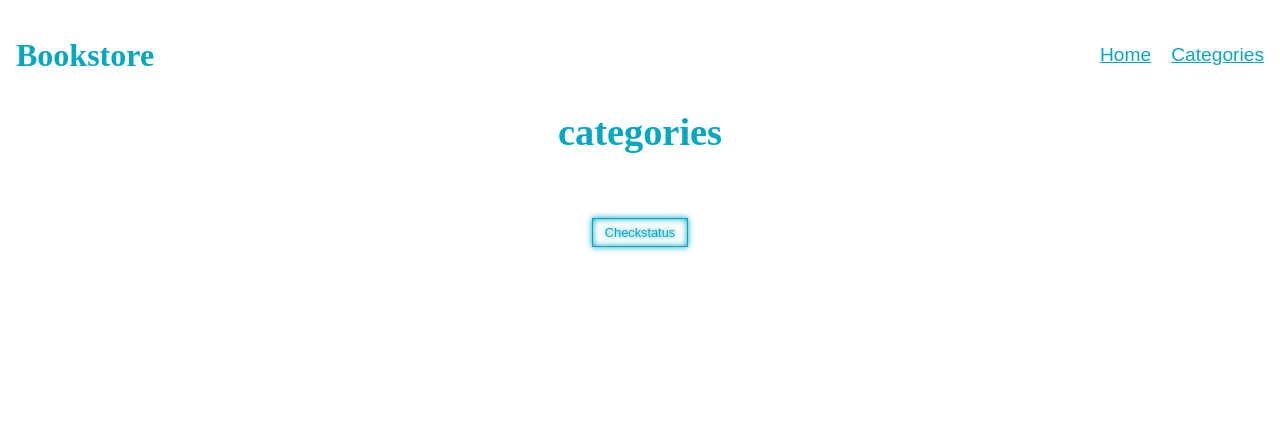
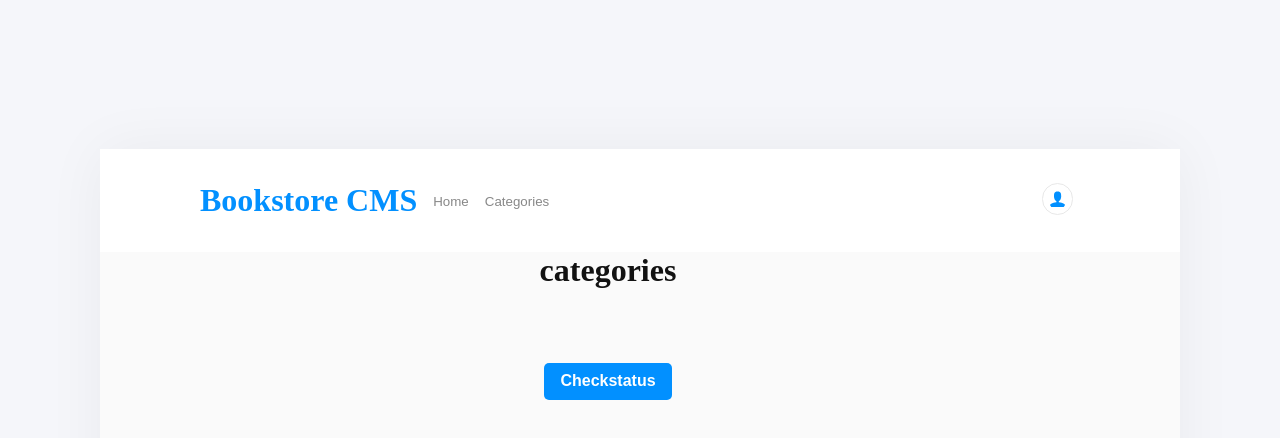
Before and after one commit to vikas924/bookstore, a React (Create React App) app: page /Categories in a window 1280 px wide. Shown: the top 438 px of the page. Built offline with nearby package versions, Linux system fonts and the light colour scheme.

Commit message:
update style

```diff
--- a/package.json
+++ b/package.json
@@ -12,7 +12,9 @@
     "big.js": "^6.2.1",
     "prop-types": "^15.8.1",
     "react": "^18.2.0",
+    "react-circular-progressbar": "^2.1.0",
     "react-dom": "^18.2.0",
+    "react-icons": "^4.10.1",
     "react-redux": "^8.1.1",
     "react-router-dom": "^6.14.1",
     "react-scripts": "5.0.1",
--- a/src/App.css
+++ b/src/App.css
@@ -5,12 +5,278 @@
 }
 
 :root {
-  --clr--neon: hsl(188, 94%, 39%);
-  --clr--bg: hsl(0, 0%, 100%);
+  --clr--white: #fafafa;
+  --azure: #0290ff;
+  --black-5: rgba(0, 0, 0, 0.05);
+  --pale-grey: #f5f6fa;
+  --white-Three: #e8e8e8;
 }
 
+
 .wraper {
-  min-height: 100vh;
-  color: var(--clr--neon);
-  background-color: var(--clr--bg);
+  background-color: var(--pale-grey);
+  padding: 9.313rem 6.25rem 11.75rem;
+  font-family: Montserrat;
 }
+
+.wrap {
+  border-radius: 4px;
+  box-shadow: 0 0 60px 0 var(--black-5);
+  background-color: var(--clr--white);
+}
+
+.navbar {
+  display: flex;
+  padding: 1.813rem 6.25rem;
+  justify-content: space-between;
+  background-color: #ffff;
+}
+
+.container {
+  display: flex;
+  align-items: center;
+  gap: 1rem;
+}
+
+.links {
+  list-style: none;
+}
+
+.linkbutton {
+  border: none;
+  background-color: transparent;
+}
+
+.link {
+  text-decoration: none;
+  color: #121212;
+  opacity: 0.5;
+}
+
+.link:hover,
+.link:focus {
+  opacity: 1;
+}
+
+.header {
+  color: var(--azure);
+}
+
+.navbutton {
+  width: 45px;
+  height: 45px;
+  border: none;
+  background-color: transparent;
+}
+
+#List {
+  padding: 2rem 6.25rem 12rem 6.25rem;
+}
+
+.list {
+  display: flex;
+  display: flex;
+  flex-direction: column;
+  gap: 1rem;
+}
+
+.paradiv {
+ display: flex;
+ justify-content: space-between;
+ width: 100%;
+ padding: 2rem 1.688rem 1.6rem;
+ border-radius: 4px;
+ border: solid 1px #e8e8e8;
+ background-color: #ffff;
+}
+
+.bookfirstdivpara {
+  color: #121212;
+  font-size: 1rem;
+  font-weight: bold;
+  opacity: 0.5;
+  margin-bottom: 0.25rem;
+}
+
+.bookfirstdivheading {
+  color: #121212;
+  font-family: RobotoSlab;
+  letter-spacing: -0.2px;
+  font-weight: bold;
+  font-size: 1.5rem;
+}
+
+.bookfirstdivpara2 {
+  margin: 4px 0 0;
+  font-family: RobotoSlab;
+  font-size: 0.9rem;
+  font-weight: 300;
+  color: #4386bf;
+}
+
+.book1innerdiv {
+  margin-top: 1rem;
+}
+
+.book1button {
+  background: none;
+  color: #4386bf;
+  border: none;
+  padding: 0.4rem 1rem;
+}
+
+.book1difference {
+  border-inline: 1px solid  #e8e8e8;
+}
+
+.bookdiv2 {
+  display: flex;
+  align-items: center;
+}
+
+.bookinnerdiv1 {
+  display: flex;
+  padding-right: 4.9rem;
+  border-right: 1px solid  #e8e8e8;
+  align-items: center;
+  gap: 1rem;
+  height: 80%;
+}
+
+.bookdivheading2 {
+  font-size: 2rem;
+  color: #121212;
+}
+
+.bookdivpara2 {
+  font-size: 0.9rem;
+  color: #121212;
+}
+
+.progressbar {
+  width: 90px;
+  height: 89.9px;
+}
+
+.bookinnerdiv2 {
+  padding: 0 8.5rem 0 3.7rem;
+}
+
+.bookinnerdiv2para {
+  opacity: 0.5;
+  font-family: RobotoSlab;
+  font-size: 0.9rem;
+  font-weight: 300;
+  color: #121212;
+  margin-bottom: 0.5rem;
+}
+
+.bookinnerdiv2para2 {
+  font-family: RobotoSlab;
+  font-size: 1rem;
+  font-weight: 300;
+  color: #121212;
+  margin-bottom: 1.4rem;
+}
+
+.bookinnerdiv2button {
+  font-family: RobotoSlab;
+  padding: 7px 19px 8px 22px;
+  border-radius: 3px;
+  color: #ffff;
+  background-color: var(--azure);
+  text-transform: uppercase;
+  border: none;
+}
+
+.form {
+  display: flex;
+  flex-direction: row;
+  justify-content: space-between;
+  margin-top: 1rem;
+}
+
+.line {
+  width: 100%;
+  margin: 40px 1px 29px 0;
+  border: solid 1px #dbdbdb;
+}
+
+#heading2 {
+  opacity: 0.4;
+  border-radius: 4px;
+  color: #000;
+}
+
+.titleinput {
+  width: 55%;
+  border: solid 1px #e8e8e8;
+  height: 2.3rem;
+  background-color: #fff;
+  border-radius: 5px;
+  font-size: 1rem;
+  padding-left: 8px;
+}
+
+.authorinput {
+  width: 25%;
+  border: solid 1px #e8e8e8;
+  background-color: #fff;
+  height: 2.3rem;
+  border-radius: 4px;
+  font-size: 1rem;
+  padding-left: 8px;
+}
+
+.formbutton {
+  width: 15%;
+}
+
+.formbutton button {
+  width: 100%;
+  height: 2.3rem;
+  border-radius: 5px;
+  border: none;
+  font-size: 1rem;
+  font-weight: bold;
+  color: #fff;
+  background-color: #0290ff;
+  cursor: pointer;
+  padding: 0.5rem 1rem;
+
+}
+
+.status {
+  display: flex;
+  flex-direction: column;
+  gap: 2rem;
+  align-items: center;
+  padding-right: 4rem;
+  min-height: 80vh;
+}
+
+.status h1 {
+  color: #121212;
+  font-family: RobotoSlab;
+  font-weight: bold;
+  font-size: 2rem;
+}
+
+.status p {
+  margin-top: -0.5rem;
+  width: 5rem;
+  height: 1.125rem;
+  font-size: 0.875rem;
+}
+
+.statusbutton {
+  height: 2.3rem;
+  border-radius: 5px;
+  border: none;
+  font-size: 1rem;
+  font-weight: bold;
+  color: #fff;
+  background-color: #0290ff;
+  cursor: pointer;
+  padding: 0.5rem 1rem;
+}
--- a/src/App.js
+++ b/src/App.js
@@ -8,6 +8,7 @@ import Books from './components/showbooks';
 function App() {
   return (
     <div className="wraper">
+      <div className="wrap">
         <Routes>
           <Route element={<Layout />}>
             <Route index element={<Books />} />
@@ -15,6 +16,7 @@ function App() {
           </Route>
         </Routes>
       </div>
+    </div>
   );
 }
 
--- a/src/components/categories.js
+++ b/src/components/categories.js
@@ -3,13 +3,13 @@ import { useSelector, useDispatch } from 'react-redux';
 import { checkstatus } from '../redux/categories/categoriesSlice';
 
 export default function Categories() {
-  const { status } = useSelector((state) => state.categories);
+  const status = useSelector((state) => state.categories.categories);
   const dispatch = useDispatch();
   return (
-    <div className="page">
+    <div className="status">
       <h1>categories</h1>
       <p>{status}</p>
-      <button type="button" className="button statusbutton" onClick={() => dispatch(checkstatus())}>Checkstatus</button>
+      <button type="button" className="button statusbutton" onClick={() => dispatch(checkstatus('Under construction'))}>Checkstatus</button>
     </div>
   );
 }
--- a/src/components/layout.css
+++ /dev/null
@@ -1,185 +0,0 @@
-.navbar {
-  width: 100%;
-  position: absolute;
-  display: flex;
-  justify-content: space-between;
-  align-items: center;
-}
-
-.navdiv {
-  display: flex;
-  justify-content: space-between;
-  align-items: center;
-  color: var(--clr--neon);
-  height: 110px;
-  padding-inline: 1rem;
-}
-
-.page {
-  display: flex;
-  flex-direction: column;
-  align-items: center;
-  padding-top: 110px;
-  padding-inline: 3rem;
-  gap: 2rem;
-  font-size: 1.2rem;
-}
-
-#list {
-  display: flex;
-  flex-direction: column;
-  gap: inherit;
-}
-
-.paradiv {
-  display: flex;
-  gap: 1rem;
-  align-items: center;
-  justify-content: space-between;
-}
-
-.heading {
-  padding-top: 1rem;
-}
-
-.links {
-  display: flex;
-  list-style: none;
-}
-
-.link {
-  cursor: pointer;
-  font-size: 1.2rem;
-  font-weight: 500;
-  color: var(--clr--neon);
-  position: relative;
-  margin-left: 20px;
-}
-
-::placeholder {
-  color: var(--clr--neon);
-  border: var(--clr--neon);
-  opacity: 1;
-}
-
-.span {
-  color: black;
-  font-weight: 700;
-}
-
-.header {
-  padding-left: 1rem;
-  font-size: 2rem;
-  font-weight: 700;
-}
-
-.navbutton {
-  display: none;
-  cursor: pointer;
-  color: var(--clr--neon);
-  border: 1px solid var(--clr--neon);
-  text-shadow: 0 0 0.125em hsl(0 0% 100% / 0.3), 0 0 0.45em currentColor;
-  box-shadow: inset 0 0 0.5em 0 var(--clr--neon), 0 0 0.5em 0 var(--clr--neon);
-  background: none;
-  padding: 0.1rem;
-  height: 2rem;
-  padding-inline: 1rem;
-  font-size: 0.8rem;
-}
-
-.form {
-  max-width: 25rem;
-  width: 50%;
-  display: flex;
-  flex-direction: column;
-  gap: 1rem;
-}
-
-.forminput {
-  width: 97%;
-  font-size: 0.9rem;
-  padding-block: 0.5rem;
-  padding-inline: 0.3rem;
-  border: 0.1rem solid var(--clr--neon);
-}
-
-.forminput:focus {
-  border: 0.1rem solid var(--clr--neon);
-  outline: none;
-}
-
-.add {
-  border-radius: 0;
-  border: 0.1rem solid var(--clr--neon);
-  background-color: var(--clr--bg);
-  color: var(--clr--neon);
-  padding-block: 0.3rem;
-  padding-inline: 0.8rem;
-}
-
-.formbutton {
-  display: flex;
-  justify-content: flex-end;
-  padding-block: 0.3rem;
-}
-
-.button {
-  cursor: pointer;
-  color: var(--clr--neon);
-  border: 1px solid var(--clr--neon);
-  text-shadow: 0 0 0.125em hsl(0 0% 100% / 0.3), 0 0 0.45em currentColor;
-  box-shadow: inset 0 0 0.5em 0 var(--clr--neon), 0 0 0.5em 0 var(--clr--neon);
-  background: none;
-  width: 4rem;
-  height: 1.8rem;
-  font-size: 0.8rem;
-}
-
-.statusbutton {
-  width: 6rem;
-}
-
-.linkbutton {
-  cursor: pointer;
-  background: transparent;
-  width: 100%;
-  border: none;
-  padding-block: 2rem;
-}
-
-@media screen and (max-width: 700px) {
-  .navbutton {
-    display: block;
-    z-index: 99;
-  }
-
-  .links {
-    display: none;
-    padding-top: 0.8rem;
-  }
-
-  .hide {
-    display: block;
-    height: 100%;
-    background-color: var(--clr--bg);
-    position: fixed;
-    width: 100%;
-    transition: height 0.3s ease-in-out;
-    overflow: hidden;
-    top: 0;
-    left: 0;
-  }
-
-  .calcmain {
-    flex-direction: column;
-    align-items: center;
-  }
-
-  .calculator {
-    width: 85%;
-  }
-
-  .link {
-    margin: 0;
-  }
-}
--- a/src/components/layout.jsx
+++ b/src/components/layout.jsx
@@ -1,6 +1,5 @@
 import React from 'react';
 import { Outlet } from 'react-router-dom';
-import './layout.css';
 import Header from './navbar';
 
 export default function Layout() {
--- a/src/components/navbar.jsx
+++ b/src/components/navbar.jsx
@@ -1,10 +1,11 @@
 import React, { useState } from 'react';
 import { Link } from 'react-router-dom';
+import { ImUser } from 'react-icons/im';
 
 export default function Header() {
   const [data, setData] = useState({
     render: true,
-    class: 'links',
+    class: 'links container',
   });
 
   function toggle() {
@@ -12,21 +13,21 @@ export default function Header() {
     if (render === false) {
       setData(() => ({
         render: true,
-        class: 'links',
+        class: 'links container',
       }));
     } else {
       setData(() => ({
         render: false,
-        class: 'links hide',
+        class: 'links container hide',
       }));
     }
   }
 
   return (
     <header className="navbar">
-      <h1 className="header">Bookstore</h1>
-      <nav className="navdiv">
-        {(data.render) ? <button type="button" className="navbutton" onClick={toggle}>menu</button> : <button type="button" className="navbutton" onClick={toggle}>close</button> }
+      <div className="navwrap container">
+        <h1 className="header">Bookstore CMS</h1>
+        <nav className="navdiv container">
           <ul className={`${data.class}`}>
             <li>
               <button type="button" className="linkbutton" onClick={toggle}><Link to="/" className="link">Home</Link></button>
@@ -36,6 +37,23 @@ export default function Header() {
             </li>
           </ul>
         </nav>
+      </div>
+      {(data.render) ? (
+        <button type="button" className="navbutton" aria-label="Save" onClick={toggle}>
+          <ImUser style={{
+            color: '#0290ff', backgroundColor: '#fff', border: '1px solid #e8e8e8', borderRadius: '50%', fontSize: '1.2rem', padding: '5px',
+          }}
+          />
+        </button>
+      ) : (
+        <button type="button" className="navbutton" aria-label="Save" onClick={toggle}>
+          <ImUser style={{
+            color: '#0290ff', backgroundColor: '#fff', border: '1px solid #e8e8e8', fontSize: '1.2rem', borderRadius: '50%', padding: '5px',
+          }}
+          />
+
+        </button>
+      ) }
     </header>
   );
 }
--- a/src/components/removebutton.js
+++ b/src/components/removebutton.js
@@ -14,7 +14,7 @@ export default function Removebutton({
   };
   return (
     <>
-      <button className="button" type="button" onClick={() => handleclick(id)}>remove</button>
+      <button className="book1button book1difference" type="button" onClick={() => handleclick(id)}>remove</button>
     </>
   );
 }
--- a/src/components/showbooks.js
+++ b/src/components/showbooks.js
@@ -15,8 +15,7 @@ export default function Books() {
   const Show = curentstate.map((book) => (<Book key={book.item_id} list={book} />));
   return (
     <section id="List" className="page">
-      <h1 id="heading1">All Awesome books</h1>
-      <div id="list">
+      <div className="list">
         {Show}
       </div>
       <Form />
```
Also changed, not shown: src/components/book.js (+31 -8 lines), src/components/form.js (+6 -7 lines), 1 other file (tests, documents, lock files or other folders). Lines whose indentation alone changed are shown as unchanged.
